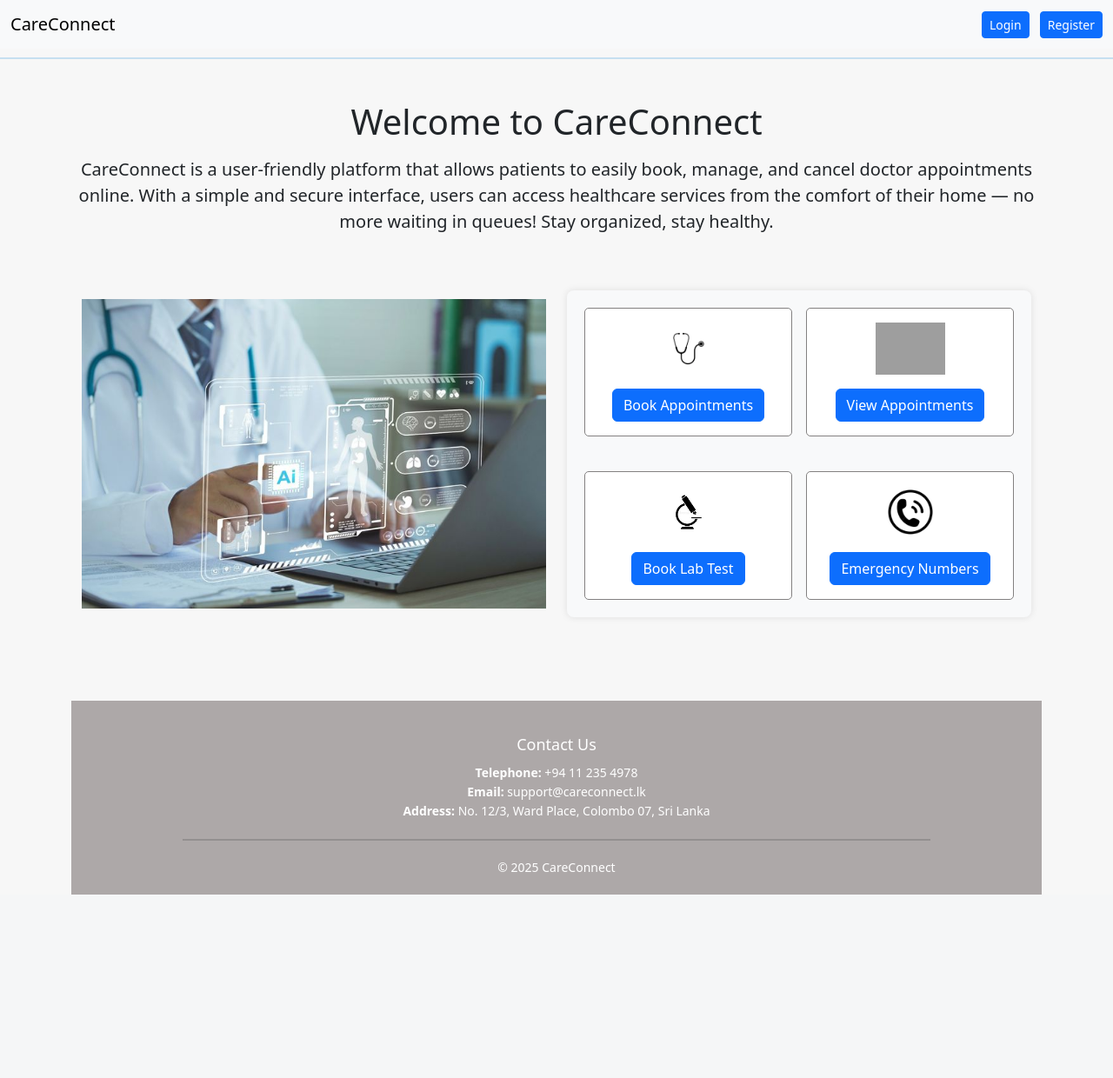
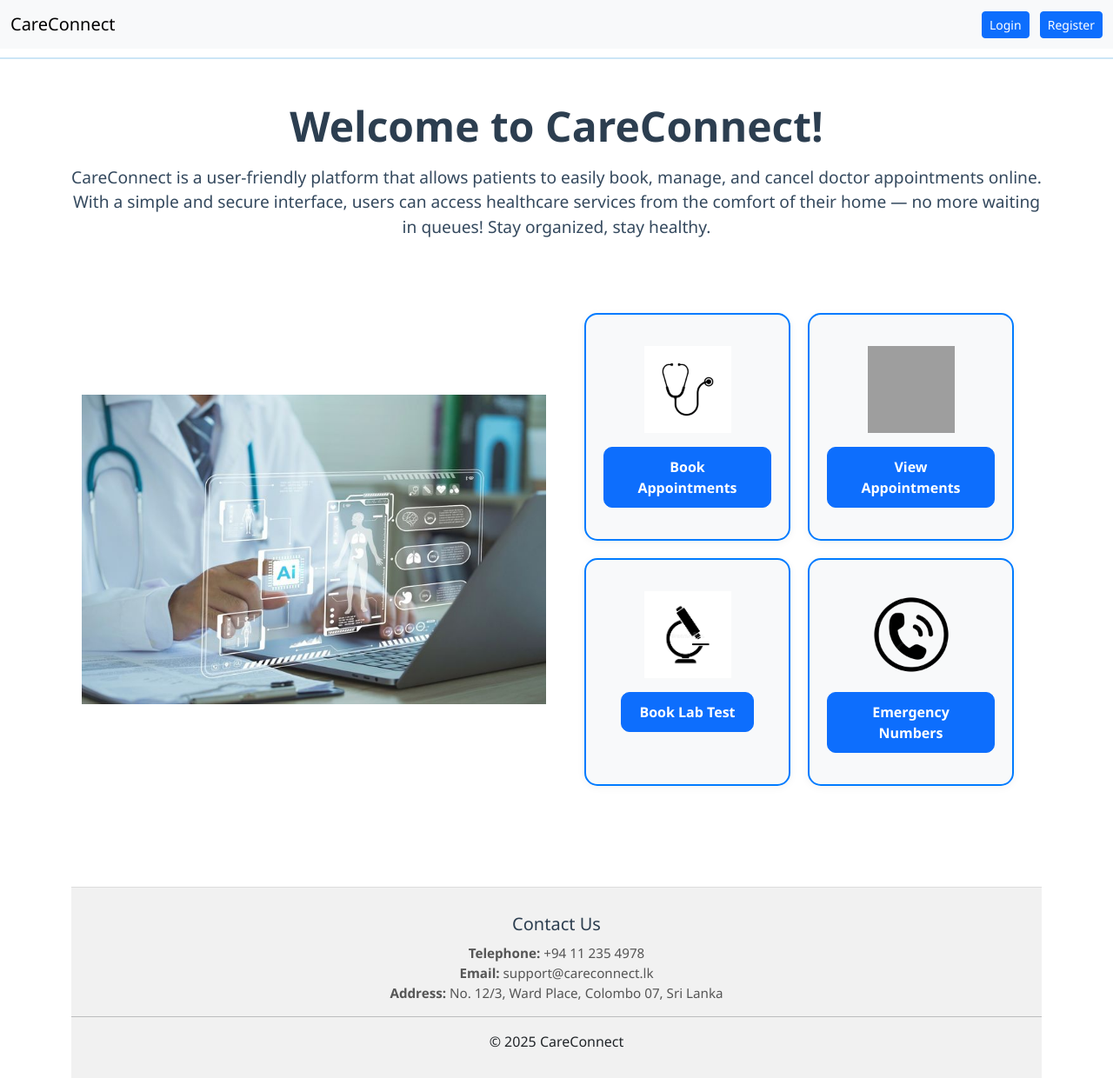
Before and after one commit to Yash-git2/echanneling, a Django app: page / in a window 1280 px wide. Shown: the whole page at 87% size. Before the commit the page ends 1029 px from the top, so only its background shows below. Run offline with Django 5.2, Linux system fonts and the light colour scheme; grey boxes are pictures that could not be loaded.

Commit message:
Animations inserted

```diff
--- a/core/static/style.css
+++ b/core/static/style.css
@@ -1,79 +1,128 @@
-/* Custom Styling */
-body{
+/* General styles */
+body {
+  font-family: 'Segoe UI', Tahoma, Geneva, Verdana, sans-serif;
+  background-color: #ffffff;
   margin: 0;
-  background-color: rgb(247, 247, 247);
+  padding: 0;
 }
 
-/* Styling for individual information slides */
-.information-slide {
-  background-color: #f8f9fa;
-  padding: 20px;
-  border-radius: 8px;
-  box-shadow: 0 0 8px rgba(0, 0, 0, 0.1);
-  width: 100%; /* Make sure each box takes full available width */
-  box-sizing: border-box; /* Prevents padding from affecting width */
-  display: grid;
-  grid-template-columns: 1fr 1fr;
-  column-gap: 16px;
-  row-gap: 40px;
-
+@keyframes fadeInDown {
+  0% {
+    opacity: 0;
+    transform: translateY(-30px);  /* Start from above */
+  }
+  100% {
+    opacity: 1;
+    transform: translateY(0);  /* End at original position */
+  }
 }
 
-.info-box {
-    border: 1px solid #838181; /* This will create a border around the div */
-    border-radius: 5px; /* Optional: to round the corners */
-    background-color: #fff;
-
+@keyframes fadeInUp {
+  0% {
+    opacity: 0;
+    transform: translateY(30px);  /* Start from below */
+  }
+  100% {
+    opacity: 1;
+    transform: translateY(0);  /* End at original position */
+  }
 }
 
-.logo-medium {
-  width: 100px;
-  height: 60px;
-  object-fit: contain;
+/* Heading Animation (fadeInDown) */
+.animated-heading {
+  font-size: 3rem;
+  color: #2c3e50;
+  font-weight: bold;
+  text-align: center;
+  animation: fadeInDown 2s ease-out;
+}
+
+/* Paragraph Animation (fadeInUp) */
+.animated-paragraph {
+  font-size: 1.2rem;
+  color: #34495e;
+  text-align: center;
+  animation: fadeInUp 2.5s ease-out;
+  animation-delay: 0.5s; /* Delay the paragraph animation for a smoother flow */
+  margin-top: 20px;
+}
+
+/* Container for the info boxes */
+.info-box-container {
+  display: grid;
+  grid-template-columns: repeat(2, 1fr); /* 2 equal-width columns */
+  gap: 20px; /* Space between the boxes */
+  margin: 20px; /* Optional: space around the grid */
+}
+
+/* Container for the info boxes */
+.info-box-container {
+  display: grid;
+  grid-template-columns: repeat(2, 1fr); /* 2 equal-width columns */
+  gap: 20px; /* Space between the boxes */
+  margin: 20px; /* Optional: space around the grid */
+}
+
+/* Info box styling */
+.info-box {
+  background-color: #f8f9fa;
+  border-radius: 15px;
+  padding: 20px;
+  transition: transform 0.3s ease, box-shadow 0.3s ease;
+  box-shadow: 0 2px 10px rgba(0, 0, 0, 0.05);
+  opacity: 0; /* Start hidden for fade-in */
+  animation: infoBoxFadeIn 1s ease forwards;
+
+  /* Border styling */
+  border: 2px solid #007bff; /* Blue border, you can change the color */
+}
+
+/* Info box hover effect */
+.info-box:hover {
+  transform: scale(1.05); /* Slightly enlarge on hover */
+  box-shadow: 0 8px 20px rgba(0, 0, 0, 0.15); /* Increase shadow on hover */
+}
+
+/* Keyframes for the fade-in animation */
+@keyframes infoBoxFadeIn {
+  0% {
+    opacity: 0;
+    transform: translateY(20px); /* Start from below */
+  }
+  100% {
+    opacity: 1;
+    transform: translateY(0); /* End at original position */
+  }
 }
 
 
-/* Footer Styling */
-.custom-footer {
-  background-color: #ada8a8;
-  color: white;
-  padding: 20px;
-  text-align: center;
-  margin-top: 50px;
-  width: 100%;
-  position: relative; /* Ensures the footer stretches across the screen */
-  left: 0; /* Aligns it to the left edge of the screen */
-  right: 0; /* Aligns it to the right edge of the screen */
+/* Logo image in the info box */
+.logo-medium {
+  width: 100px;
+  height: 100px;
 }
 
-.custom-footer .contact-info {
-  margin-top: 20px;
+/* Reserve button */
+.reserve-button {
+  padding: 10px 20px;
+  font-weight: 600;
+  border-radius: 10px;
 }
 
-.custom-footer h5 {
-  font-size: 18px;
-  margin-bottom: 10px;
+/* Footer styling */
+.custom-footer {
+  background-color: #f1f1f1;
+  padding: 30px 0;
+  margin-top: 60px;
+  border-top: 1px solid #ddd;
 }
 
-.custom-footer p {
-  font-size: 14px;
-  line-height: 1.6;
+.contact-info h5 {
+  margin-bottom: 10px;
+  color: #2c3e50;
 }
 
-.custom-footer hr {
-  margin: 20px auto;
-  border: 1px solid #444;
-  width: 80%;
+.contact-info p {
+  color: #555;
+  font-size: 0.95rem;
 }
-
-
-/* Responsive styling for smaller screens */
-@media (max-width: 768px) {
-  .information-grid {
-    flex-direction: column; /* Stack the items vertically on smaller screens */
-  }
-
-  .col-md-6 {
-    flex: 0 0 100%; /* Ensure full width for columns on small screens */
-  }
-}
--- a/templates/base.html
+++ b/templates/base.html
@@ -11,9 +11,9 @@
 
     <!-- Bootstrap 5 CSS -->
     <link href="https://cdn.jsdelivr.net/npm/bootstrap@5.3.2/dist/css/bootstrap.min.css" rel="stylesheet">
+    <link href="https://cdnjs.cloudflare.com/ajax/libs/animate.css/4.1.1/animate.min.css" rel="stylesheet">
+    <link rel="stylesheet" href="{% static 'style.css' %}">
 
-    <!-- Link to custom CSS file -->
-    <link rel="stylesheet" href="{% static 'style.css' %}">
 </head>
 <body>
     <!-- Navbar -->
--- a/templates/dashboard.html
+++ b/templates/dashboard.html
@@ -77,6 +77,7 @@
                     {% else %}
                         <span class="badge bg-secondary">No Prescription</span>
                     {% endif %}
+                    <hr>
                     <form method="POST" action="{% url 'cancel_lab_test' test.id %}" style="display:inline;">
                         {% csrf_token %}
                         <button type="submit" class="btn btn-danger btn-sm mt-2">Cancel Lab Test</button>
--- a/templates/home.html
+++ b/templates/home.html
@@ -1,14 +1,16 @@
-<!-- Added home.html template for the homepage view -->
-
 {% extends 'base.html' %}
 {% load static %}
 
 {% block title %}Home{% endblock %}
 
 {% block content %}
+
 <div class="text-center mt-5">
-    <h1>Welcome to CareConnect</h1>
-    <p class="lead mt-3">
+    <!-- Animated Heading -->
+    <h1 class="animated-heading">Welcome to CareConnect!</h1>
+
+    <!-- Animated Paragraph -->
+    <p class="lead mt-3 animated-paragraph">
         CareConnect is a user-friendly platform that allows patients to easily book, manage, and cancel doctor appointments online.
         With a simple and secure interface, users can access healthcare services from the comfort of their home — no more waiting in queues!
         Stay organized, stay healthy.
@@ -23,11 +25,11 @@
                     <img class="img-fluid" src="{% static 'doctor.jpg' %}" alt="Doctor">
                 </div>
 
-                <!-- Information Boxes -->
+                <!-- Information Boxes (2x2 Grid) -->
                 <div class="col-md-6">
+                    <div class="info-box-container">
                         <!-- Info Box 1 -->
-                    <div class="information-slide">
-                     <div class="info-box">
+                        <div class="info-box animated-box">
                             <div class="d-flex justify-content-center mt-3">
                                 <img class="logo-medium" src="{% static 'seth.webp' %}" alt="seth logo">
                             </div>
@@ -39,7 +41,7 @@
                         </div>
 
                         <!-- Info Box 2 -->
-                    <div class="info-box">
+                        <div class="info-box animated-box">
                             <div class="d-flex justify-content-center mt-3">
                                 <img class="logo-medium" src="{% static 'view.jpg' %}" alt="view logo">
                             </div>
@@ -51,12 +53,11 @@
                         </div>
 
                         <!-- Info Box 3 -->
-                    <div class="info-box">
+                        <div class="info-box animated-box">
                             <div class="d-flex justify-content-center mt-3">
                                 <img class="logo-medium" src="{% static 'test.png' %}" alt="test logo">
                             </div>
                             <div class="d-flex justify-content-center my-3">
-                            <!-- Link to book_lab_test.html -->
                                 <button class="btn btn-primary reserve-button" onclick="window.location.href='/lab__test/'">
                                     Book Lab Test
                                 </button>
@@ -64,15 +65,15 @@
                         </div>
 
                         <!-- Info Box 4 -->
-                    <div class="info-box">
+                        <div class="info-box animated-box">
                             <div class="d-flex justify-content-center mt-3">
                                 <img class="logo-medium" src="{% static 'call.png' %}" alt="call logo">
                             </div>
                             <div class="d-flex justify-content-center my-3">
-                            <!-- Link to emergency_numbers.html -->
                                 <button class="btn btn-primary reserve-button" onclick="window.location.href='/emergency-numbers/'">
                                     Emergency Numbers
                                 </button>
+                            </div>
                         </div>
                     </div>
                 </div>
```
Also changed, not shown: db.sqlite3. Lines whose indentation alone changed are shown as unchanged.
